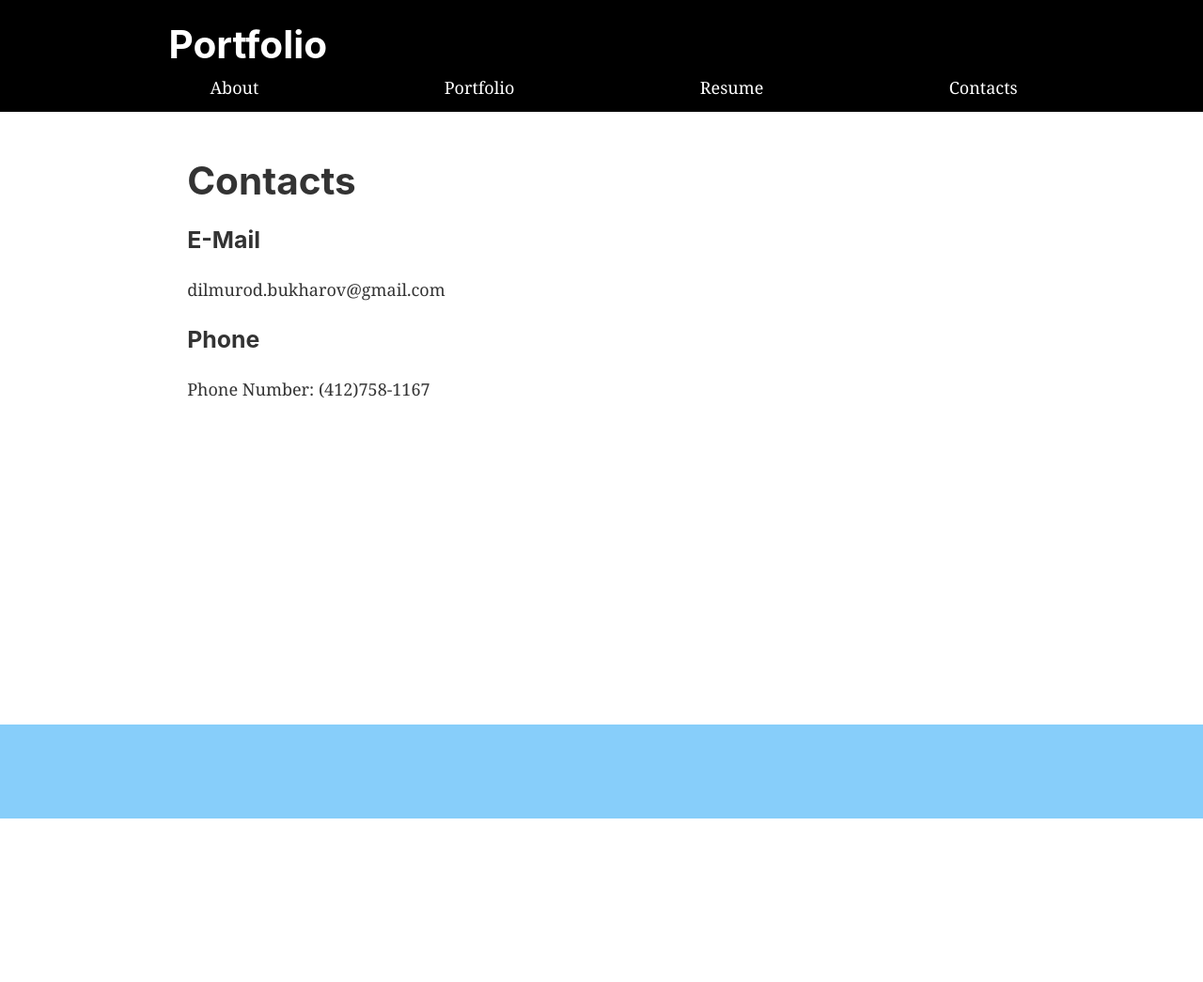
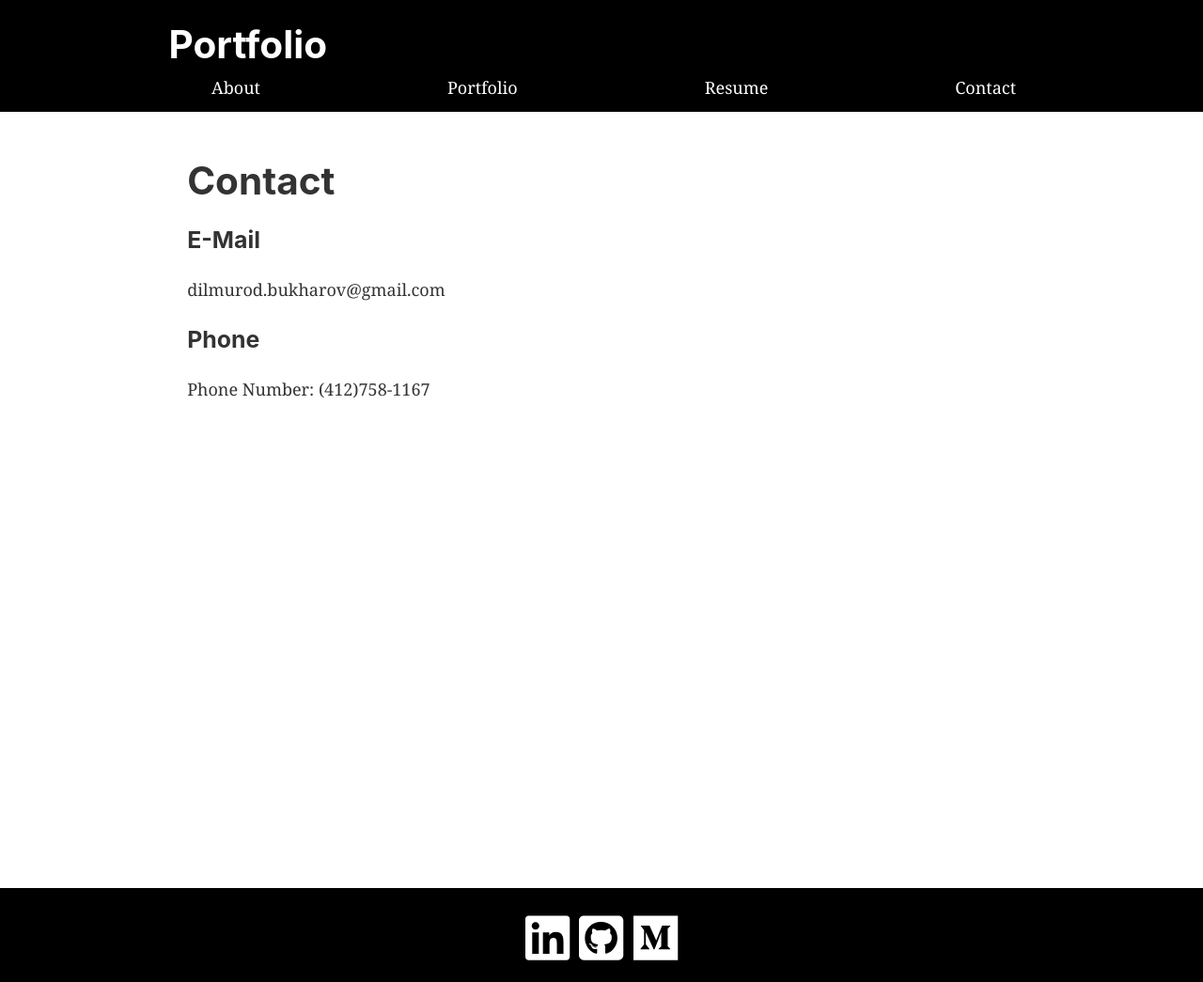
Before and after one commit to dilmurodb/gatsby-portfolio, a Gatsby site: page /contacts in a window 1280 px wide. Shown: the whole page at 94% size. Before the commit the page ends 871 px from the top, so only its background shows below. Built offline with nearby package versions, Linux system fonts and the light colour scheme; Gatsby itself is replaced by a stand-in of ours.

Commit message:
changed a bit

```diff
--- a/package.json
+++ b/package.json
@@ -6,6 +6,8 @@
   "author": "Kyle Mathews <mathews.kyle@gmail.com>",
   "dependencies": {
     "@fortawesome/fontawesome-svg-core": "^1.2.27",
+    "@fortawesome/free-brands-svg-icons": "^5.12.1",
+    "@fortawesome/free-regular-svg-icons": "^5.12.1",
     "@fortawesome/free-solid-svg-icons": "^5.12.1",
     "@fortawesome/react-fontawesome": "^0.1.8",
     "gatsby": "^2.19.7",
--- /dev/null
+++ b/public/page-data/contact/page-data.json
@@ -0,0 +1 @@
+{"componentChunkName":"component---src-pages-contact-js","path":"/contact/","result":{"pageContext":{}}}
--- a/src/components/footer.js
+++ b/src/components/footer.js
@@ -1,15 +1,18 @@
 import { Link } from "gatsby";
 import PropTypes from "prop-types";
 import React from "react";
+import Layout from "./layout";
+import { library } from "@fortawesome/fontawesome-svg-core";
+import { fas } from "@fortawesome/free-solid-svg-icons";
+import { far } from "@fortawesome/free-regular-svg-icons";
+import { fab } from "@fortawesome/free-brands-svg-icons";
 import { FontAwesomeIcon } from "@fortawesome/react-fontawesome";
-// import { faLinkedin } from "@fortawesome/free-regular-svg-icons";
-import Layout from "./layout";
-
+library.add(fab, fas, far);
 const Footer = () => (
   <div>
     <footer
       style={{
-        background: `lightskyblue`
+        background: `black`
       }}
     >
       <div
@@ -19,7 +22,45 @@ const Footer = () => (
           padding: `1.45rem 1.0875rem`
         }}
       >
-        {/* <FontAwesomeIcon icon="faLinkedin" /> */}
+        <div
+          className="footer-container"
+          style={{
+            display: `flex`,
+            flexDirection: `row`,
+            justifyContent: `center`
+          }}
+        >
+          <div style={{ marginRight: `10px` }}>
+            <a
+              href="https://www.linkedin.com/in/dilmurod-bukharov-242987168/"
+              target="_blank"
+              rel="noopener"
+              style={{ color: `white` }}
+            >
+              <FontAwesomeIcon icon={["fab", "linkedin"]} size="3x" />
+            </a>
+          </div>
+          <div>
+            <a
+              href="https://github.com/dilmurodb"
+              target="_blank"
+              rel="noopener"
+              style={{ color: `white` }}
+            >
+              <FontAwesomeIcon icon={["fab", "github-square"]} size="3x" />
+            </a>
+          </div>
+          <div style={{ marginLeft: `10px` }}>
+            <a
+              href="https://medium.com/@dilmurod.bukharov"
+              target="_blank"
+              rel="noopener"
+              style={{ color: `white` }}
+            >
+              <FontAwesomeIcon icon={["fab", "medium"]} size="3x" />
+            </a>
+          </div>
+        </div>
       </div>
     </footer>
   </div>
--- a/src/components/layout.js
+++ b/src/components/layout.js
@@ -34,7 +34,7 @@ const Layout = ({ children }) => {
           margin: `0 auto`,
           maxWidth: 960,
           padding: `0 1.0875rem 1.45rem`,
-          minHeight: `calc(100vh-500px)`
+          minHeight: `100vh`
         }}
       >
         <main>{children}</main>
--- a/src/components/menu.js
+++ b/src/components/menu.js
@@ -1,17 +1,17 @@
-import React from "react"
-import Link from "gatsby-link"
+import React from "react";
+import Link from "gatsby-link";
 const Menu = () => (
   <div
     style={{
       background: "black",
-      paddingTop: "10px",
+      paddingTop: "10px"
     }}
   >
     <ul
       style={{
         listStyle: "none",
         display: "flex",
-        justifyContent: "space-evenly",
+        justifyContent: "space-evenly"
       }}
     >
       <li>
@@ -34,10 +34,10 @@ const Menu = () => (
       </li>
       <li>
         <Link to="/contacts" style={{ color: "white", textDecoration: "none" }}>
-          Contacts
+          Contact
         </Link>
       </li>
     </ul>
   </div>
-)
-export default Menu
+);
+export default Menu;
--- a/src/pages/contacts.js
+++ b/src/pages/contacts.js
@@ -9,7 +9,7 @@ const Contacts = () => (
         padding: `1.45rem 1.0875rem`
       }}
     >
-      <h1>Contacts</h1>
+      <h1>Contact</h1>
       <h3>E-Mail</h3>
       <p>dilmurod.bukharov@gmail.com</p>
       <h3>Phone</h3>
```
Also changed, not shown: public/static/d/570027325.json (+1 -1 lines), src/pages/portfolio.js (+42 -11 lines), src/pages/resume.js (+8 -0 lines), 2 other files.
